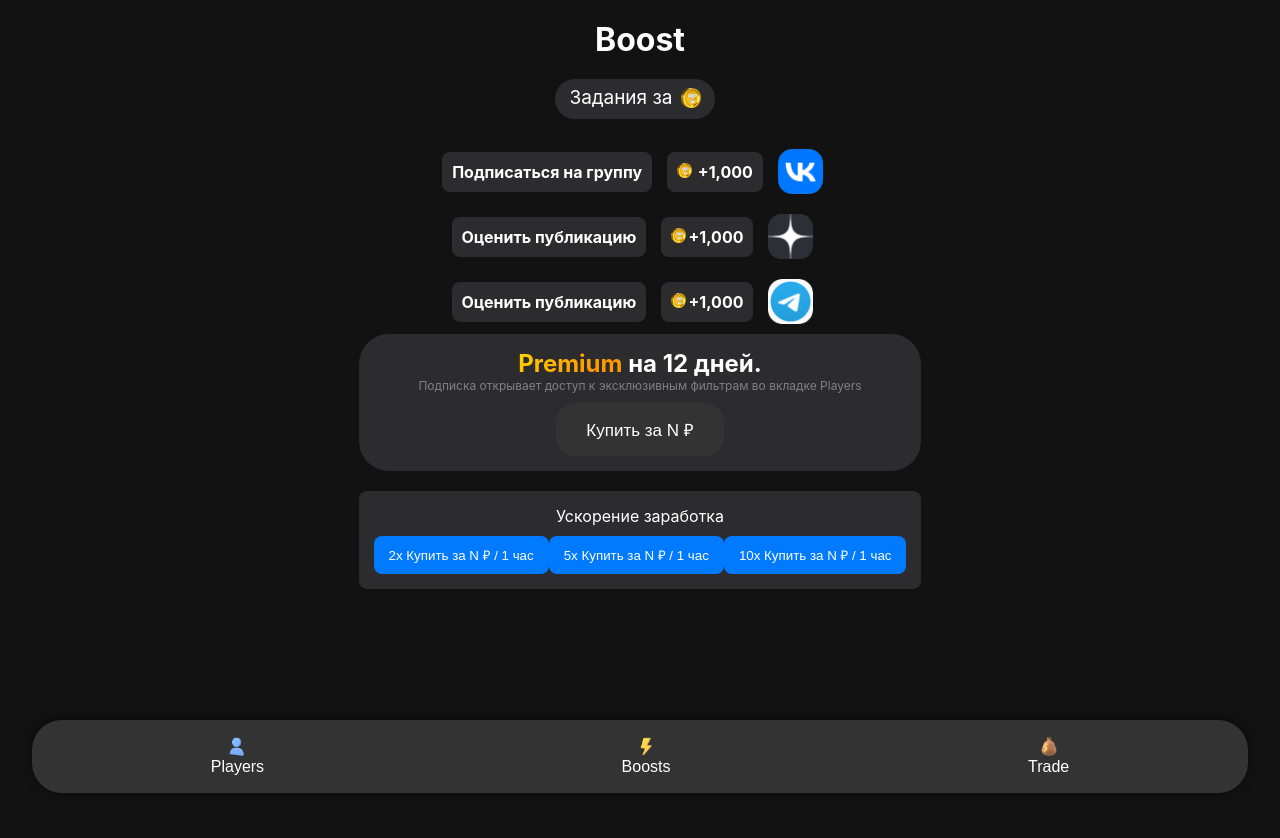
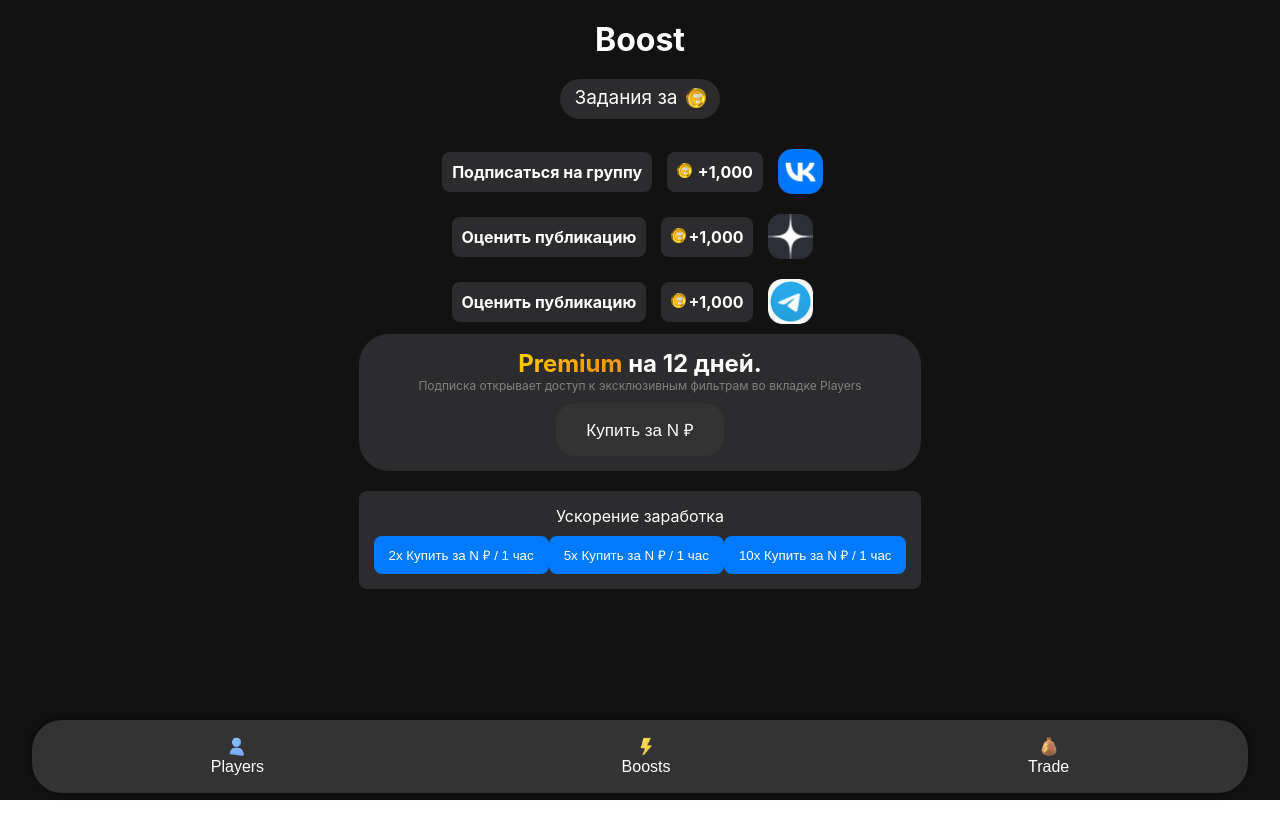
Before and after one commit to artemodkow/tg-webapp-react, a React (Create React App) app: page / in a window 1280 px wide. Both pictures are taken after a click on the button "Boosts". Shown: the top 838 px of the page. After the commit the page ends 800 px from the top, so only its background shows below. Built offline with nearby package versions, Linux system fonts and the light colour scheme; a web font is replaced by a local one.

Commit message:
boosts error

```diff
--- a/src/components/Boosts/Boosts.css
+++ b/src/components/Boosts/Boosts.css
@@ -1,6 +1,5 @@
 .boosts-container {
     background-color: #121212;
-    min-height: 100vh;
     color: white;
     font-family: 'SF Pro Display', sans-serif;
     padding: 20px;
@@ -21,7 +20,6 @@
     width: 160px;
     height: 40px;
     white-space: nowrap;
-    margin-right: 10px;
     border-radius: 30px;
     display: flex;
     justify-content: center;
@@ -88,7 +86,6 @@
     background-color: #2c2c2e;
     border-radius: 30px;
     font-family: 'SF Pro Display', sans-serif;
-    text-align: center;
     margin-bottom: 20px;
 }
 .premium-gradient {
```
